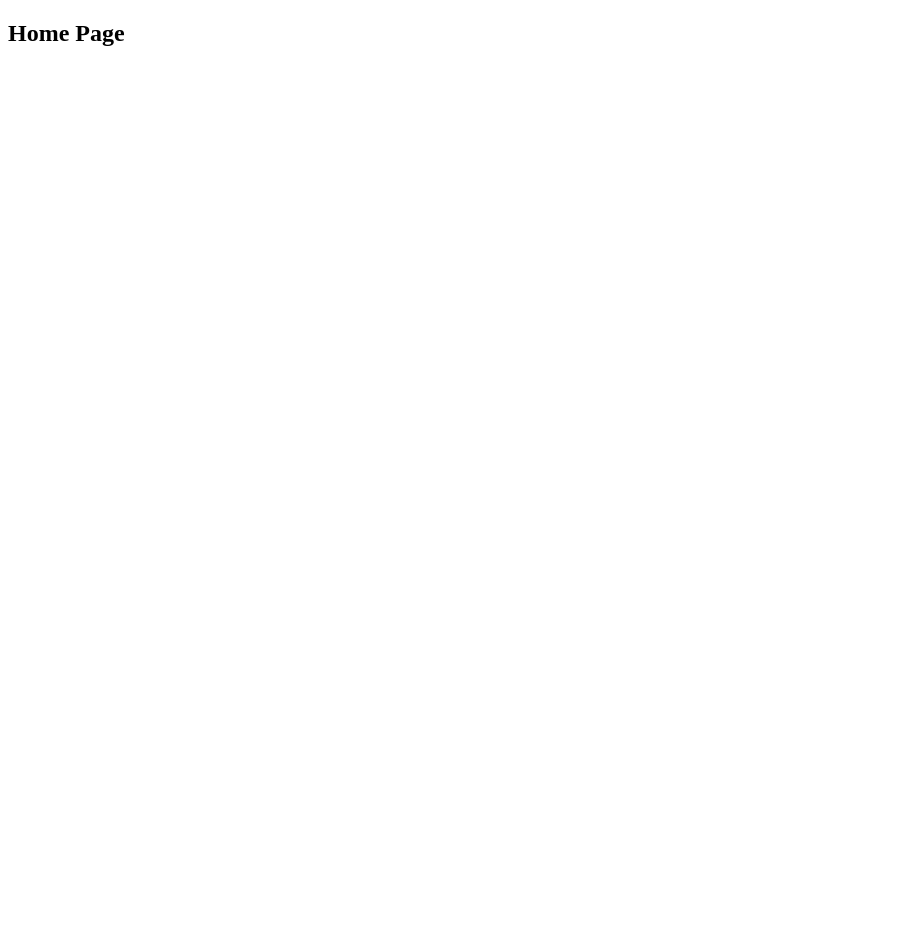
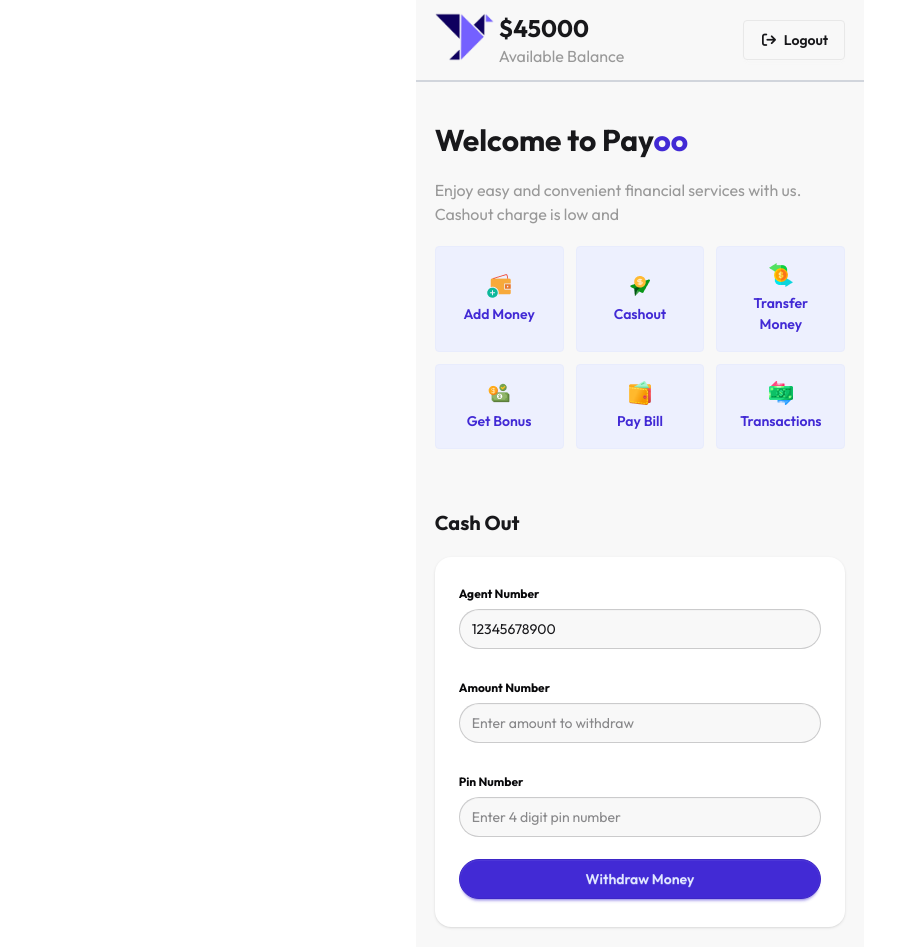
Before and after one commit to amimahedihasan/payoo-smart-pay, a plain HTML site: page home.html in a window 1280 px wide. Shown: the whole page, without its empty margins (0-917 px from the left). Before the commit the page ends 800 px from the top, so only its background shows below. Drawn offline with nearby package versions, Linux system fonts and the light colour scheme.

Commit message:
UI: welcome message and service grid layout header

```diff
--- a/home.html
+++ b/home.html
@@ -1,12 +1,115 @@
 <!DOCTYPE html>
-<html lang="en">
+<html lang="en" data-theme="light">
 <head>
     <meta charset="UTF-8">
     <meta name="viewport" content="width=device-width, initial-scale=1.0">
-    <title>Home Page</title>
+    <title>Payoo | Home </title>
+    <link rel="shortcut icon" href="assets/logo.png" type="image/x-icon">
+
+    <!-- Tailwind and DaisyUi -->
+     <link href="https://cdn.jsdelivr.net/npm/daisyui@5" rel="stylesheet" type="text/css" />
+    <script src="https://cdn.jsdelivr.net/npm/@tailwindcss/browser@4"></script>
+
+    <!-- fonts -->
+     <link rel="preconnect" href="https://fonts.googleapis.com">
+    <link rel="preconnect" href="https://fonts.gstatic.com" crossorigin>
+    <link href="https://fonts.googleapis.com/css2?family=Outfit:wght@100..900&display=swap" rel="stylesheet">
+
+    <!-- icons -->
+     <link rel="stylesheet" href="https://cdnjs.cloudflare.com/ajax/libs/font-awesome/7.0.1/css/all.min.css" integrity="sha512-2SwdPD6INVrV/lHTZbO2nodKhrnDdJK9/kg2XD1r9uGqPo1cUbujc+IYdlYdEErWNu69gVcYgdxlmVmzTWnetw==" crossorigin="anonymous" referrerpolicy="no-referrer" />
+
+    <style>
+        *{
+        font-family: "Outfit", sans-serif;}
+    </style>
 </head>
-<body>
-    <h2>Home Page</h2>
+
+<body class="min-h-screen max-w-md bg-base-200 mx-auto">
+    <!-- Header Available Section -->
+    <header class="border-b-2 border-gray-300">
+        <section class="w-11/12 mx-auto py-3 flex justify-between items-center">
+            <div class="left flex gap-1">
+
+                <div class="logo w-[60px]">
+                    <img src="assets/logo.png" alt="">
+                </div>
+
+                <div class="balance-info">
+                    <h2 class="text-2xl font-bold">$<span id="balance">45000</span></h2>
+                    <p class="text-neutral/40">Available Balance</p>
+                </div>
+            </div>
+
+
+            <div class="right">
+                <a href="index.html" class="btn btn soft"><i class="fa-solid fa-arrow-right-from-bracket"></i>Logout</a>
+
+            </div>
+
+        </section>
+    </header>
+
+    <!-- Welcome Section -->
+    <section class="w-11/12 mx-auto py-10 space-y-5">
+        <h2 class="text-3xl font-bold">Welcome to Pay<span class="text-primary">oo</span></h2>
+        <p class="text-neutral/40">Enjoy easy and convenient financial services with us. Cashout charge is low and </p>
+
+        <!-- Card Section -->
+        <div class="buttons grid grid-cols-3 gap-3 ">
+
+            <button class="btn flex-col h-full py-4 btn-primary btn-soft">
+                <img src="assets/opt-1.png" alt="">
+                <p>Add Money</p>
+            </button>
+            <button class="btn flex-col h-full py-4 btn-primary btn-soft">
+                <img src="assets/opt-2.png" alt="">
+                <p>Cashout</p>
+            </button>
+            <button class="btn flex-col h-full py-4 btn-primary btn-soft">
+                <img src="assets/opt-3.png" alt="">
+                <p>Transfer Money</p>
+            </button>
+            <button class="btn flex-col h-full py-4 btn-primary btn-soft">
+                <img src="assets/opt-4.png" alt="">
+                <p>Get Bonus</p>
+            </button>
+            <button class="btn flex-col h-full py-4 btn-primary btn-soft">
+                <img src="assets/opt-5.png" alt="">
+                <p>Pay Bill</p>
+            </button>
+            <button class="btn flex-col h-full py-4 btn-primary btn-soft">
+                <img src="assets/opt-6.png" alt="">
+                <p>Transactions</p>
+            </button>
+        </div>
+    </section>
+
+    <!-- form Section -->
+    <section id="Cash Out" class="w-11/12 mx-auto py-5 ">
+        <h2 class="text-xl font-bold mb-5">Cash Out</h2>
+
+        <div class="card bg-base-100 w-full shadow  rounded-2xl ">
+      <div class="card-body">
+        <fieldset class="fieldset">
+          <label class="label text-neutral font-bold">Agent Number</label>
+          <input id="agent-number" type="text" maxlength="11" minlength="11" value="12345678900" class="input rounded-full bg-base-200 w-full" placeholder="Enter 11 digit number" />
+          <br>
+
+          <label class="label text-neutral font-bold">Amount Number</label>
+          <input id="cashout-amount" type="number" maxlength="11" minlength="11"class="input rounded-full bg-base-200 w-full" placeholder="Enter amount to withdraw" />
+          <br>
+
+          <label class="label text-neutral font-bold">Pin Number</label>
+          <input id="cashout-pin" type="password" maxlength="4" minlength="4" class="input w-full rounded-full bg-base-200" placeholder="Enter 4 digit pin number" />
+
+          <button id="cashout-btn" class="btn btn-primary rounded-full
+          mt-4">Withdraw Money</button>
+        </fieldset>
+      </div>
+        </div>
+    </section>
+    <script src="cashout.js"></script>
+
 
 </body>
 </html>
```
Also changed, not shown: index.html (+2 -2 lines), cashout.js (added).
